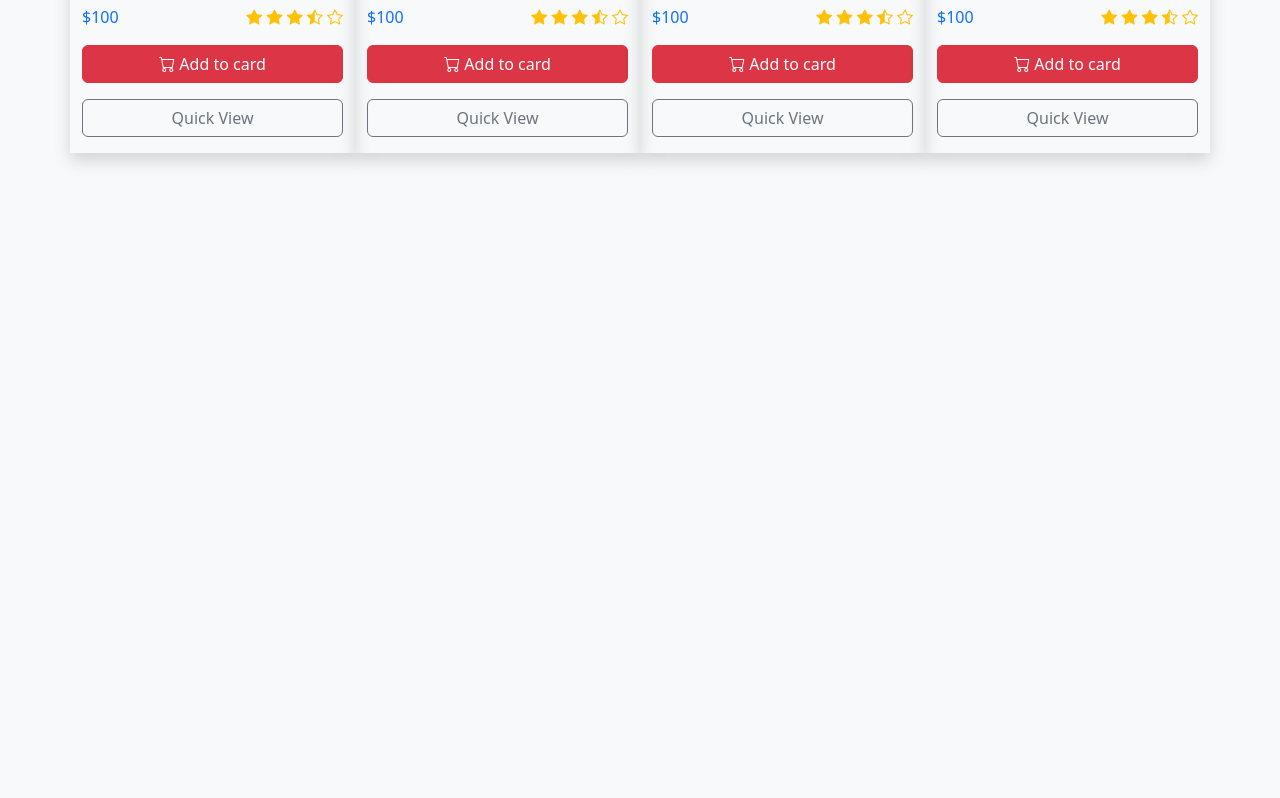
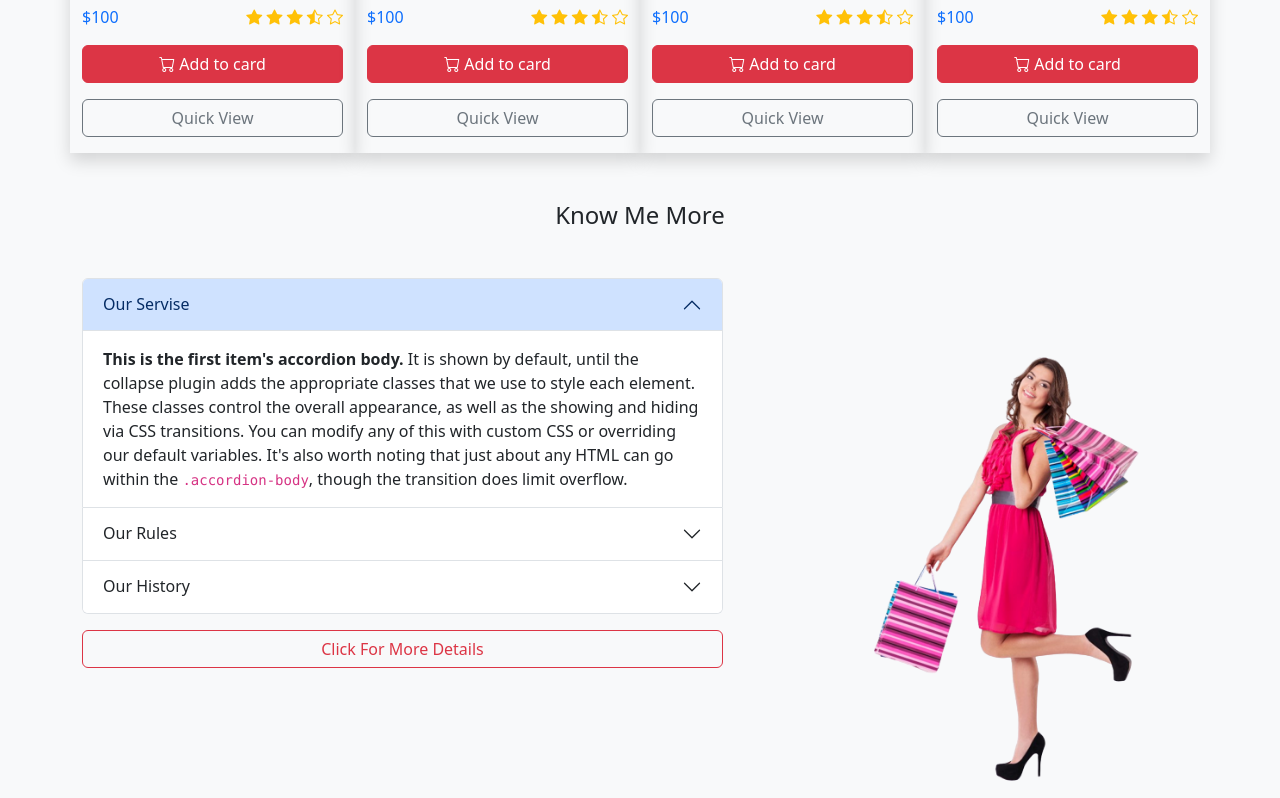
Before and after one commit to abuobaida3009/bootstrap-project-one, a plain HTML site: page index.html in a window 1280 px wide. Shown: the part 2511-3309 px from the top of the page. Before the commit the page ends 2712 px from the top, so only its background shows below. Drawn offline with nearby package versions, Linux system fonts and the light colour scheme.

Commit message:
third section commit

```diff
--- a/index.html
+++ b/index.html
@@ -373,6 +373,90 @@
     </section>
     <!-- secound section end here  -->
 
+    <!-- third section code start here  -->
+    <section class="container">
+      <div>
+        <p class="h4 text-center mb-5">Know Me More</p>
+      </div>
+      <div class="row">
+        <div class="col-md-7 me-auto">
+          <div class="accordion" id="accordionExample">
+            <div class="accordion-item">
+              <h2 class="accordion-header">
+                <button class="accordion-button" type="button" data-bs-toggle="collapse" data-bs-target="#collapseOne" aria-expanded="true" aria-controls="collapseOne">
+                  Our Servise
+                </button>
+              </h2>
+              <div id="collapseOne" class="accordion-collapse collapse show" data-bs-parent="#accordionExample">
+                <div class="accordion-body">
+                  <strong>This is the first item's accordion body.</strong> It is shown by default, until the collapse plugin adds the appropriate classes that we use to style each element. These classes control the overall appearance, as well as the showing and hiding via CSS transitions. You can modify any of this with custom CSS or overriding our default variables. It's also worth noting that just about any HTML can go within the <code>.accordion-body</code>, though the transition does limit overflow.
+                </div>
+              </div>
+            </div>
+            <div class="accordion-item">
+              <h2 class="accordion-header">
+                <button class="accordion-button collapsed" type="button" data-bs-toggle="collapse" data-bs-target="#collapseTwo" aria-expanded="false" aria-controls="collapseTwo">
+                  Our Rules
+                </button>
+              </h2>
+              <div id="collapseTwo" class="accordion-collapse collapse" data-bs-parent="#accordionExample">
+                <div class="accordion-body">
+                  <strong>This is the second item's accordion body.</strong> It is hidden by default, until the collapse plugin adds the appropriate classes that we use to style each element. These classes control the overall appearance, as well as the showing and hiding via CSS transitions. You can modify any of this with custom CSS or overriding our default variables. It's also worth noting that just about any HTML can go within the <code>.accordion-body</code>, though the transition does limit overflow.
+                </div>
+              </div>
+            </div>
+            <div class="accordion-item">
+              <h2 class="accordion-header">
+                <button class="accordion-button collapsed" type="button" data-bs-toggle="collapse" data-bs-target="#collapseThree" aria-expanded="false" aria-controls="collapseThree">
+                  Our History
+                </button>
+              </h2>
+              <div id="collapseThree" class="accordion-collapse collapse" data-bs-parent="#accordionExample">
+                <div class="accordion-body">
+                  <strong>This is the third item's accordion body.</strong> It is hidden by default, until the collapse plugin adds the appropriate classes that we use to style each element. These classes control the overall appearance, as well as the showing and hiding via CSS transitions. You can modify any of this with custom CSS or overriding our default variables. It's also worth noting that just about any HTML can go within the <code>.accordion-body</code>, though the transition does limit overflow.
+                </div>
+              </div>
+            </div>
+          </div>
+          <button class="btn btn-outline-danger w-100 mt-3" type="button" data-bs-toggle="offcanvas" data-bs-target="#offcanvasExample" aria-controls="offcanvasExample">
+            Click For More Details
+          </button>
+
+          <div class="offcanvas offcanvas-start" tabindex="-1" id="offcanvasExample" aria-labelledby="offcanvasExampleLabel">
+            <div class="offcanvas-header">
+              <h5 class="offcanvas-title" id="offcanvasExampleLabel">More Menu</h5>
+              <button type="button" class="btn-close" data-bs-dismiss="offcanvas" aria-label="Close"></button>
+            </div>
+            <div class="offcanvas-body">
+              <div>
+                Lorem ipsum dolor, sit amet consectetur adipisicing elit. Veritatis repellat incidunt exercitationem molestias placeat dolorem? Ipsa obcaecati perferendis explicabo aliquid iure deleniti, itaque sed, recusandae earum iusto ipsum impedit aperiam nesciunt tempore numquam doloremque similique totam, inventore quo minus dignissimos ducimus excepturi alias maiores. Enim eveniet eaque minima perspiciatis. Corporis nemo aperiam eum temporibus laudantium voluptatem aut cumque facilis. Veritatis non at, vitae consequuntur ipsam ab porro cumque minima incidunt est mollitia labore quae tempore! Aperiam beatae assumenda non ipsam, nesciunt saepe repellat consequatur dolore reprehenderit dicta harum similique ut molestiae labore illo iste accusantium placeat voluptates ab. In, maiores.
+              </div>
+              <div class="dropdown mt-3">
+                <button class="btn btn-danger w-100 dropdown-toggle" type="button" data-bs-toggle="dropdown">
+                  More Menu
+                </button>
+                <ul class="dropdown-menu">
+                  <li><a class="dropdown-item" href="#">Home</a></li>
+                  <li><a class="dropdown-item" href="#">Product</a></li>
+                  <li><a class="dropdown-item" href="#">Contact</a></li>
+                </ul>
+              </div>
+            </div>
+          </div>
+
+        </div>
+
+        <div class="col-md-4">
+          <img class="img-fluid" src="images/know more me5.png" alt="">
+        </div>
+
+
+      </div>
+
+    </section>
+
+    <!-- third section code end here  -->
+
 
 
 
```
Also changed, not shown: images/know me more .jpg (added), images/know me more 6.jpg (added), images/know me more2.jpg (added), images/know more me5.png (added).
